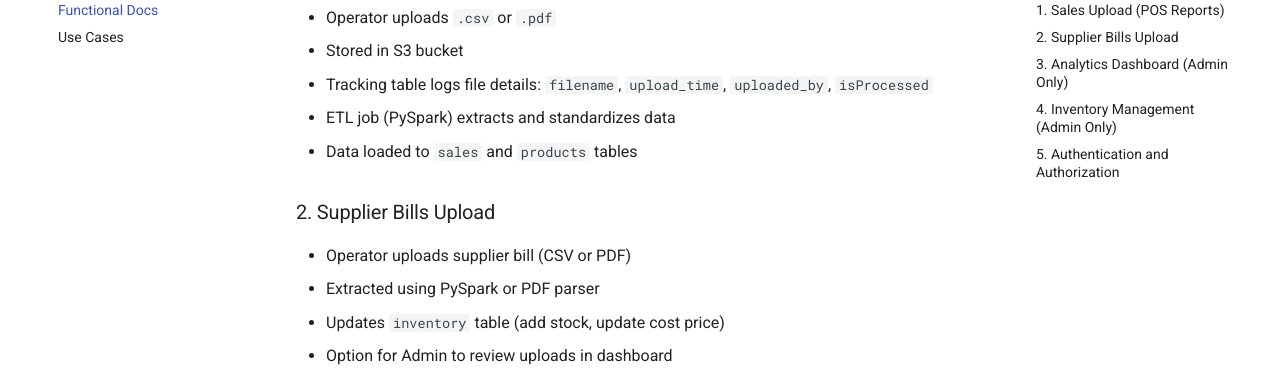
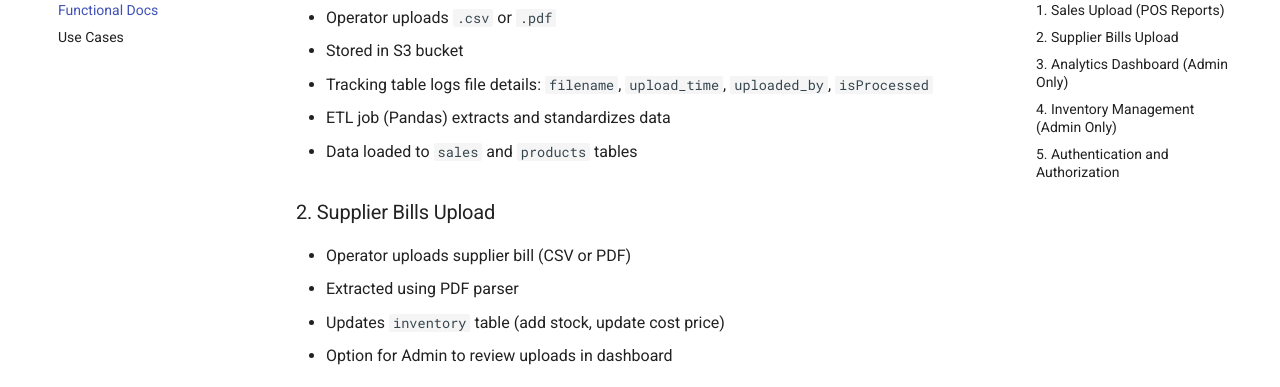
Before and after one commit to rohitagarwal-gkmit/retailpulse-docs, an MkDocs documentation site: the page built from docs/functional/functional_docs.md, in a window 1280 px wide and 900 px high, scrolled down 390 px. Shown: the part 152-539 px from the top of the window. Built offline with MkDocs 1.6.1 and Material for MkDocs 9.7.7, drawn with Linux system fonts in a browser that asks for light colours.

Commit message:
[fix]: Update ETL references

```diff
--- a/docs/functional/functional_docs.md
+++ b/docs/functional/functional_docs.md
@@ -16,13 +16,13 @@
 * Operator uploads `.csv` or `.pdf`
 * Stored in S3 bucket
 * Tracking table logs file details: `filename`, `upload_time`, `uploaded_by`, `isProcessed`
-* ETL job (PySpark) extracts and standardizes data
+* ETL job (Pandas) extracts and standardizes data
 * Data loaded to `sales` and `products` tables
 
 ### 2. Supplier Bills Upload
 
 * Operator uploads supplier bill (CSV or PDF)
-* Extracted using PySpark or PDF parser
+* Extracted using PDF parser
 * Updates `inventory` table (add stock, update cost price)
 * Option for Admin to review uploads in dashboard
 
```
Also changed, not shown: docs/index.md (+1 -2 lines).
